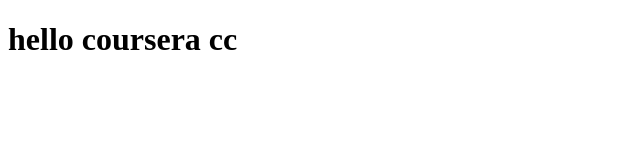
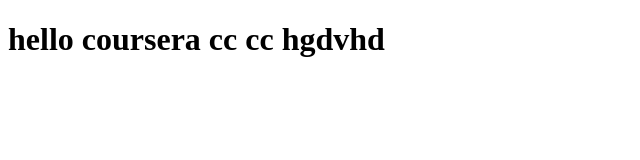
Before and after one commit to fatimaezzahraa4/coursera-test, a plain HTML site: page index.html in a window 1280 px wide. Shown: the whole page, without its empty margins (0-640 px from the left). Drawn offline with Linux system fonts and the light colour scheme.

Commit message:
first web file

```diff
--- a/index.html
+++ b/index.html
@@ -6,6 +6,6 @@
     <title>Hello coursera </title>
 </head>
 <body>
-    <h1>hello coursera cc </h1>
+    <h1>hello coursera cc cc hgdvhd  </h1>
 </body>
 </html>
```
